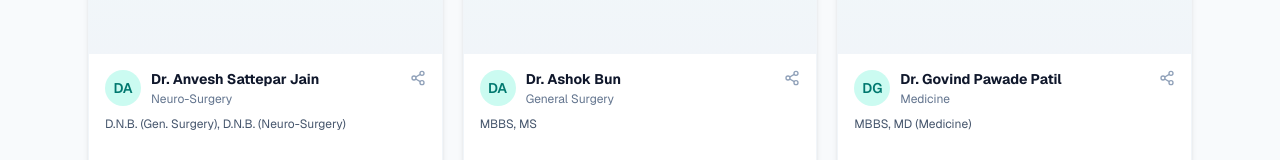
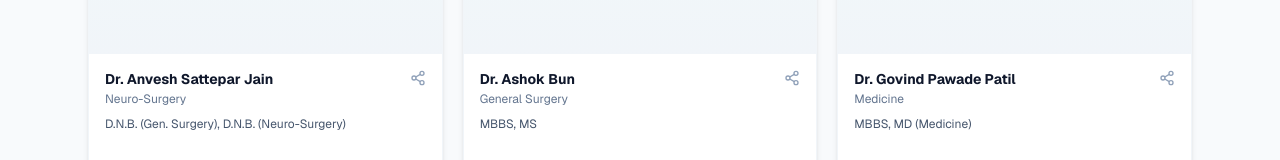
Before and after one commit to rp98nt/shivnerihospital, a Next.js app: page /team-of-doctors in a window 1280 px wide. Shown: the part 620-780 px from the top of the page. Built offline with nearby package versions, Linux system fonts and the light colour scheme; no server answers; the database is empty.

Commit message:
fix: remove redundant thumbnail avatar from doctor cards
The main card photo already shows the doctor, so drop the small avatar beside the name.

```diff
--- a/components/doctor-card.tsx
+++ b/components/doctor-card.tsx
@@ -60,13 +60,6 @@ export function DoctorCard({
 
       <div className="flex min-h-0 flex-[3] flex-col border-t border-slate-100 px-3 py-3 sm:px-4 sm:py-4">
         <div className="flex items-start justify-between gap-2">
-          <div className="flex min-w-0 items-start gap-2.5">
-            <DoctorAvatar
-              name={doctor.name}
-              photoUrl={photoUrl}
-              size="sm"
-              tone="teal"
-            />
           <div className="min-w-0">
             <h3 className="text-sm font-bold leading-snug text-slate-900">
               <Link
@@ -79,7 +72,6 @@ export function DoctorCard({
               </Link>
             </h3>
             <p className="mt-0.5 text-xs text-slate-500">{doctor.specialty}</p>
-            </div>
           </div>
           <ShareIcon className="h-4 w-4 shrink-0 text-slate-400" />
         </div>
```
Lines whose indentation alone changed are shown as unchanged.
